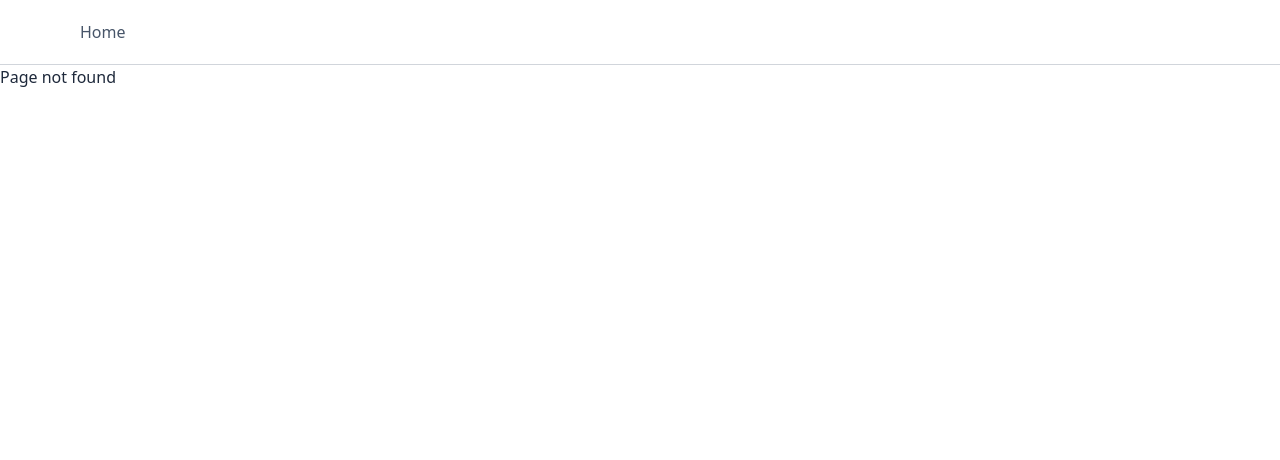
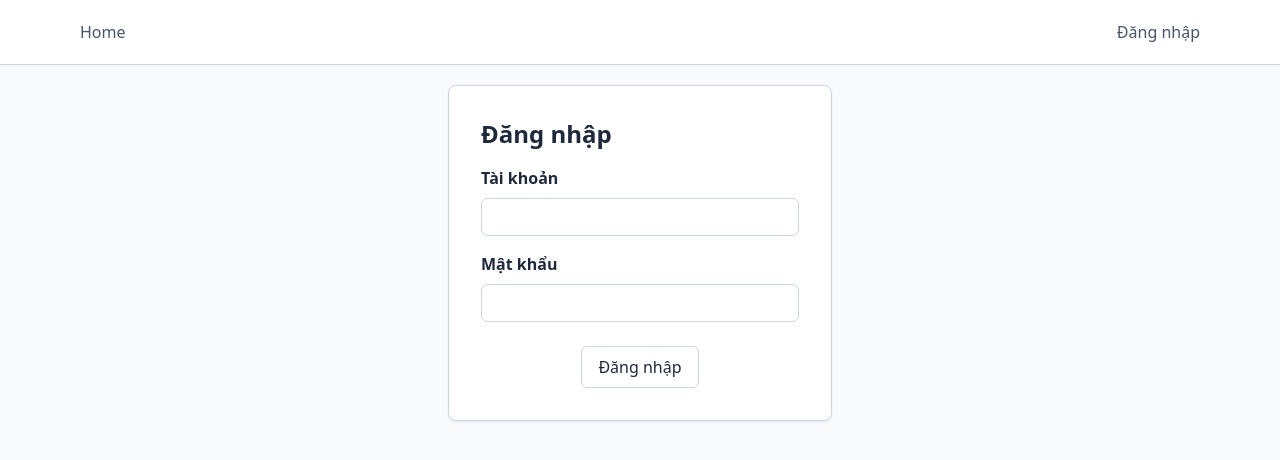
Before and after one commit to nhienau/charity-client-user, a React (Vite) app: page /login in a window 1280 px wide. Before the commit this address had no page. Shown: the top 460 px of the page. Built offline with nearby package versions, Linux system fonts and the light colour scheme.

Commit message:
Build login page

```diff
--- a/src/App.jsx
+++ b/src/App.jsx
@@ -16,11 +16,13 @@ import Campaign from "@/pages/Campaign";
 import PageNotFound from "@/pages/PageNotFound";
 import Layout from "@/ui/Layout";
 import ErrorFallback from "./ui/ErrorFallback";
+import Login from "./pages/Login";
 
 const router = createBrowserRouter(
   createRoutesFromElements(
     <Route element={<Layout />} ErrorBoundary={ErrorFallback}>
       <Route path="/" element={<Home />} />
+      <Route path="/login" element={<Login />} />
       <Route path="/campaign/:campaignId" element={<Campaign />} />
       <Route path="*" element={<PageNotFound />} />
     </Route>,
--- /dev/null
+++ b/src/features/login/LoginForm.jsx
@@ -0,0 +1,54 @@
+import FormRow from "@/ui/FormRow";
+import Input from "@/ui/Input";
+import { useForm } from "react-hook-form";
+
+function LoginForm() {
+  const { register, handleSubmit, formState } = useForm({
+    defaultValues: {},
+  });
+
+  const { errors } = formState;
+
+  function onSubmit(data) {
+    console.log(data);
+  }
+
+  return (
+    <div className="mx-auto my-0 flex max-w-sm items-center justify-center rounded-lg border-[1px] border-solid border-slate-300 bg-white p-8 shadow-sm shadow-slate-200">
+      <div className="flex w-full flex-col gap-4">
+        <h1 className="text-left text-2xl font-bold">Đăng nhập</h1>
+        <form onSubmit={handleSubmit(onSubmit)} className="flex flex-col gap-4">
+          <div className="flex flex-col gap-4">
+            <FormRow label="Tài khoản" error={errors?.username?.message}>
+              <Input
+                type="text"
+                name="username"
+                id="username"
+                {...register("username", {
+                  required: "Tài khoản không được để trống",
+                })}
+              />
+            </FormRow>
+            <FormRow label="Mật khẩu" error={errors?.password?.message}>
+              <Input
+                type="password"
+                name="password"
+                id="password"
+                {...register("password", {
+                  required: "Mật khẩu không được để trống",
+                })}
+              />
+            </FormRow>
+          </div>
+          <div className="mt-2 flex items-center justify-center">
+            <button className="rounded-md border-[1px] border-solid border-slate-300 px-4 py-2 transition-colors hover:bg-slate-600 hover:text-slate-200">
+              Đăng nhập
+            </button>
+          </div>
+        </form>
+      </div>
+    </div>
+  );
+}
+
+export default LoginForm;
--- /dev/null
+++ b/src/pages/Login.jsx
@@ -0,0 +1,13 @@
+import LoginForm from "@/features/login/LoginForm";
+
+function Login() {
+  return (
+    <div className="page bg-slate-50">
+      <section className="mx-auto my-0 max-w-6xl px-4 py-5">
+        <LoginForm />
+      </section>
+    </div>
+  );
+}
+
+export default Login;
--- a/src/ui/Navigation.jsx
+++ b/src/ui/Navigation.jsx
@@ -6,6 +6,9 @@ function Navigation() {
       <NavLink to="/" title="Trang chủ">
         Home
       </NavLink>
+      <NavLink to="/login" title="Trang chủ">
+        Đăng nhập
+      </NavLink>
     </nav>
   );
 }
```
